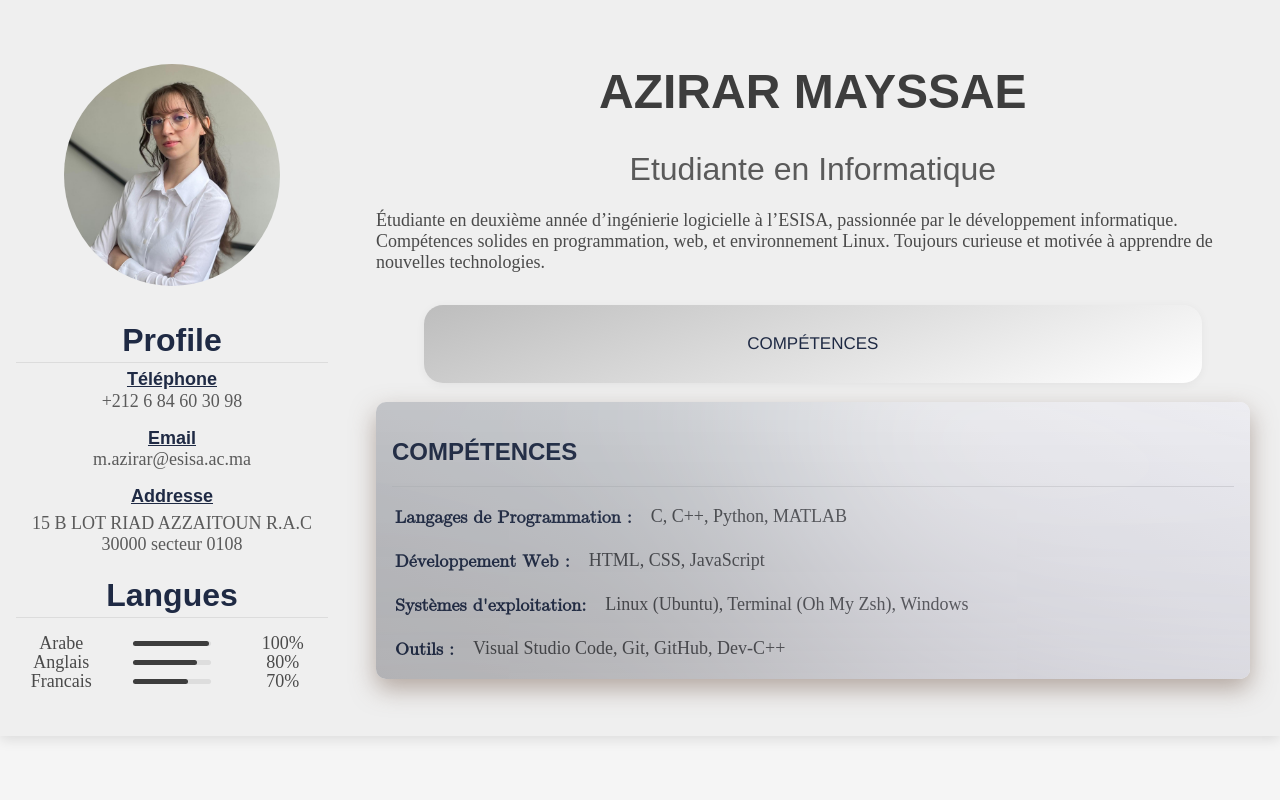
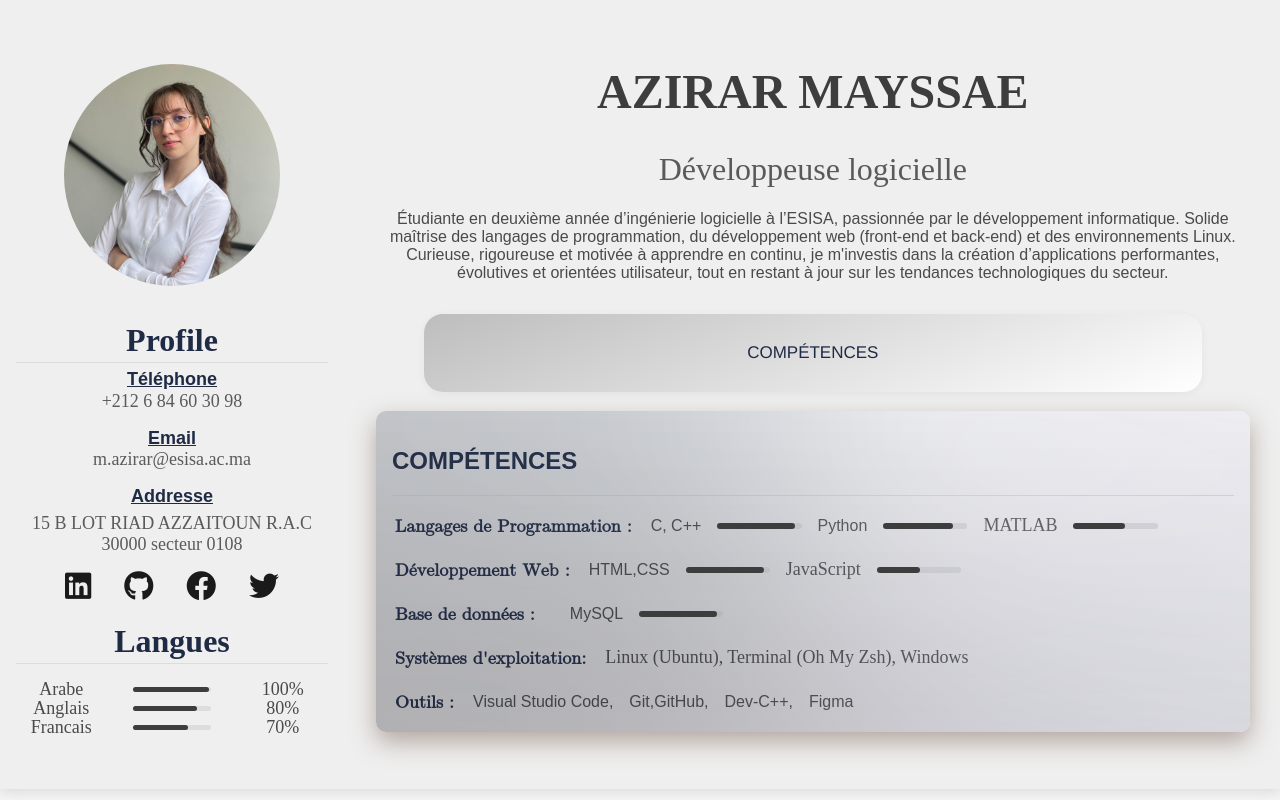
Before and after one commit to Mayssae354/cv-digital, a plain HTML site: page index.html in a window 1280 px wide. Both pictures are taken after a click on the button "COMPÉTENCES". Drawn offline with Linux system fonts and the light colour scheme.

Commit message:
Modification termine

```diff
--- a/index.css
+++ b/index.css
@@ -1,5 +1,23 @@
-.academique {
-    animation: rotateOnce 0.8s ease;
+:root {
+    --primary-color: #2c3e50;
+    --secondary-color: #3498db;
+    --accent-color: #e74c3c;
+    --light-color: #ecf0f1;
+    --dark-color: #2c3e50;
+    --text-color: #333;
+    --border-radius: 5px;
+    --box-shadow: 0 2px 5px rgba(0, 0, 0, 0.1);
+    --transition: all 0.3s ease;
+}
+.skill-bar {
+    height: 8px;
+    background-color: var(--light-color);
+    border-radius: var(--border-radius);
+    overflow: hidden;
+}
+.skill-level {
+    height: 100%;
+    background-color: var(--secondary-color);
 }
 
 @keyframes rotateOnce {
@@ -221,17 +239,23 @@ header{
 }
 .may{
     font-size: xxx-large;
+    font-family: auto;
     color: #3d3d3d;
 }
 .donner_cv p {
     font-size: larger;
 
 }
-
+.icons{
+    display: flex;
+    justify-content: space-evenly;
+    margin-top: 1rem;
+}
 
 .info
 {
     font-weight: 200;
+    font-family: fangsong;
     color: #5a5a5a;
 }
 .line{
@@ -247,6 +271,7 @@ header{
 }
 .profile_pic h2{
     font-size: xx-large;
+    font-family: emoji;
     margin: 14px;
 
 }
@@ -260,9 +285,7 @@ header{
 }
 
 
-.academique{
-    animation: rotateOnce 0.8s ease;
-}
+
 .section1,.section2,.section3{
     display: none;
 
@@ -325,7 +348,52 @@ header{
 
 
 }
-
+.greyy{
+    width: 10%;
+    height: 5.6px;
+    background-color: #ddd;
+    border-radius: 3px;
+}
+.html{
+    width: 8.92%;
+    height: 5.6px;
+    background-color: #3d3d3d;
+    border-radius: 3px;
+    position: absolute;
+    z-index: 2;
+}
+.js{
+    width: 4.92%;
+    height: 5.6px;
+    background-color: #3d3d3d;
+    border-radius: 3px;
+    position: absolute;
+    z-index: 2;
+}
+.matlab{
+    width: 5.92%;
+    height: 5.6px;
+    background-color: #3d3d3d;
+    border-radius: 3px;
+    position: absolute;
+    z-index: 2;
+}
+.python{
+    width: 7.92%;
+    height: 5.6px;
+    background-color: #3d3d3d;
+    border-radius: 3px;
+    position: absolute;
+    z-index: 2;
+}
+.mysql{
+    width: 8.92%;
+    height: 5.6px;
+    background-color: #3d3d3d;
+    border-radius: 3px;
+    position: absolute;
+    z-index: 2;
+}
 .arab{
     width: 5.92%;
     height: 5.6px;
@@ -406,6 +474,7 @@ main h1{
 .comp{
     margin-top: 1rem;
     display: flex;
+    flex-wrap: wrap;
     align-items: center;
     gap: 1rem;
 }
@@ -489,7 +558,7 @@ main h1{
         width: 100%;
     }
     .profile{
-        width: 100%;
+
         align-items: center;
     }
     .profile img{
@@ -508,7 +577,7 @@ main h1{
     }
     .choices button{
         width: 44%;
-        font-size: 15px;
+        font-size: 13px;
     }
     .profile h1{
         padding: 8px;
@@ -520,6 +589,9 @@ main h1{
         font-size: x-large;
         padding: 9px;
     }
+    .down h1{
+        font-size: large;
+    }
     .arab{
         width: 22.92%;
     }
@@ -528,6 +600,9 @@ main h1{
     }
     .francais{
         width: 15.3%;
+    }
+    .pour{
+        gap: 1rem;
     }
     .footer2 {
         display: flex;
@@ -551,9 +626,11 @@ main h1{
         padding: 1rem 1rem 1rem 1rem;
     }
     .down{
-        padding: 6px 2rem;
+        padding: 6px 1rem;
     }
-
+    .down h1{
+        font-size: large;
+    }
     .donnee_cv{
         width: 72%;
     }
@@ -571,5 +648,50 @@ main h1{
     .profile{
         padding: 0;
     }
+    .profile_pic{
+        width: 30%;
+    }
+    .arab{
+        width: 7.3%;
+    }
+    .Anglais{
+        width: 6%;
+    }
+    .francais{
+        width: 5.3%;
+    }
+    .icons{
+        font-size: 20px;
+    }
+    .footer2{
+        gap: 2rem;
+    }
+    .choices.large{
+        padding: 0rem;
+    }
+    .greyy{
+        width: 15%;
+    }
+    .html{
+        width: 12.92%;
+    }
+    .matlab{
+        width: 7.92%;
+    }
+    .python{
+        width: 9.92%;
+    }
+    .secmain{
+        margin-top: 1rem;
+    }
+    .mysql{
+        width: 10.92%;
+    }
+}
 
+@media screen and (max-width:300px)
+{
+    .choices button{
+        font-size: 10px;
+    }
 }
--- a/index.html
+++ b/index.html
@@ -5,6 +5,9 @@
     <meta name="viewport" content="width=device-width, initial-scale=1.0">
     <title>CV_Digital</title>
     <link rel="stylesheet" href="./index.css">
+
+    <link rel="stylesheet" href="https://cdnjs.cloudflare.com/ajax/libs/font-awesome/6.4.0/css/all.min.css">
+
 </head>
 <body>
     <header>
@@ -30,6 +33,24 @@
                     <div>
                         <h1>Addresse</h1>
                     <p class="Addresse">15 B LOT RIAD AZZAITOUN R.A.C 30000 secteur 0108</p>
+                    <div class="icons">
+                       <a href="https://www.linkedin.com/in/mayssae-azirar-a47336215" target="_blank">
+                            <i class="fab fa-linkedin" style="font-size: 30px; color: #1a1a1a;"></i>
+                        </a>
+
+                        <a href="https://github.com/Mayssae354" target="_blank">
+                            <i class="fab fa-github" style="font-size: 30px; color: #1a1a1a;"></i>
+                        </a>
+
+                        <a href="https://web.facebook.com/?_rdc=1&_rdr#" target="_blank">
+                            <i class="fab fa-facebook" style="font-size: 30px; color: #1a1a1a; cursor: pointer;"></i>
+                        </a>
+
+                        <a href="https://x.com/azrmayssae?s=11" target="_blank">
+                            <i class="fab fa-twitter" style="font-size: 30px; color: #1a1a1a;"></i>
+                          </a>
+                    </div>
+
 
                     </div>
 
@@ -87,8 +108,8 @@
         <div class="donnee_cv">
 
             <h1 class="may">AZIRAR MAYSSAE</h1>
-           <h1 class="info">Etudiante en Informatique</h1>
-           <p>Étudiante en deuxième année d’ingénierie logicielle à l’ESISA, passionnée par le développement informatique. Compétences solides en programmation, web, et environnement Linux. Toujours curieuse et motivée à apprendre de nouvelles technologies.</p>
+           <h1 class="info">Développeuse logicielle </h1>
+           <span>Étudiante en deuxième année d’ingénierie logicielle à l’ESISA, passionnée par le développement informatique. Solide maîtrise des langages de programmation, du développement web (front-end et back-end) et des environnements Linux. Curieuse, rigoureuse et motivée à apprendre en continu, je m'investis dans la création d’applications performantes, évolutives et orientées utilisateur, tout en restant à jour sur les tendances technologiques du secteur.</span>
 
            <nav id="barre" class="choices large">
             <button id="btn1">PROJETS <br> Académique </button>
@@ -97,7 +118,7 @@
           </nav>
 
 
-           <main>
+           <main class="secmain">
             <section id="sec1" class="section1">
                 <h1>PROJETS ACADÉMIQUES</h1>
             <div class="line"></div>
@@ -120,13 +141,42 @@
             <footer>
                 <div class="comp">
                     <h1>Langages de Programmation :</h1>
-                <p>C, C++, Python, MATLAB</p>
+                    <span>C, C++</span>
+                    <div class="greyy">
+                        <div class="html"></div>
+                    </div>
+                    <span>Python</span>
+                    <div class="greyy">
+                        <div class="python"></div>
+                    </div>
+                <p> MATLAB</p>
+                <div class="greyy">
+                    <div class="matlab"></div>
+                </div>
                 </div>
                 <div class="comp">
                     <h1>Développement Web :
                     </h1>
-                    <p>HTML, CSS, JavaScript
+                    <span>HTML,CSS</span>
+                    <div class="greyy">
+                        <div class="html"></div>
+                    </div>
+                    <p> JavaScript
                     </p>
+                    <div class="greyy">
+                        <div class="js"></div>
+                    </div>
+
+                </div>
+                <div class="comp">
+                    <h1> Base de données : </h1>
+                    <div>
+
+                    </div>
+                    <span>MySQL</span>
+                    <div class="greyy">
+                        <div class="mysql"></div>
+                    </div>
                 </div>
                 <div class="comp">
                     <h1>Systèmes  d'exploitation:
@@ -137,8 +187,17 @@
                 <div class="comp">
                     <h1>Outils :
                     </h1>
-                    <p>Visual Studio Code, Git, GitHub, Dev-C++</p>
+                    <span>Visual Studio Code,</span>
+
+                    <span> Git,GitHub,</span>
+
+                    <span>Dev-C++,</span>
+                    <span>Figma</span>
+
+
                 </div>
+
+
             </footer>
             </section>
 
@@ -210,7 +269,6 @@
 
 
 
-
    <script src="./index.js"></script>
 </body>
 </html>
```
